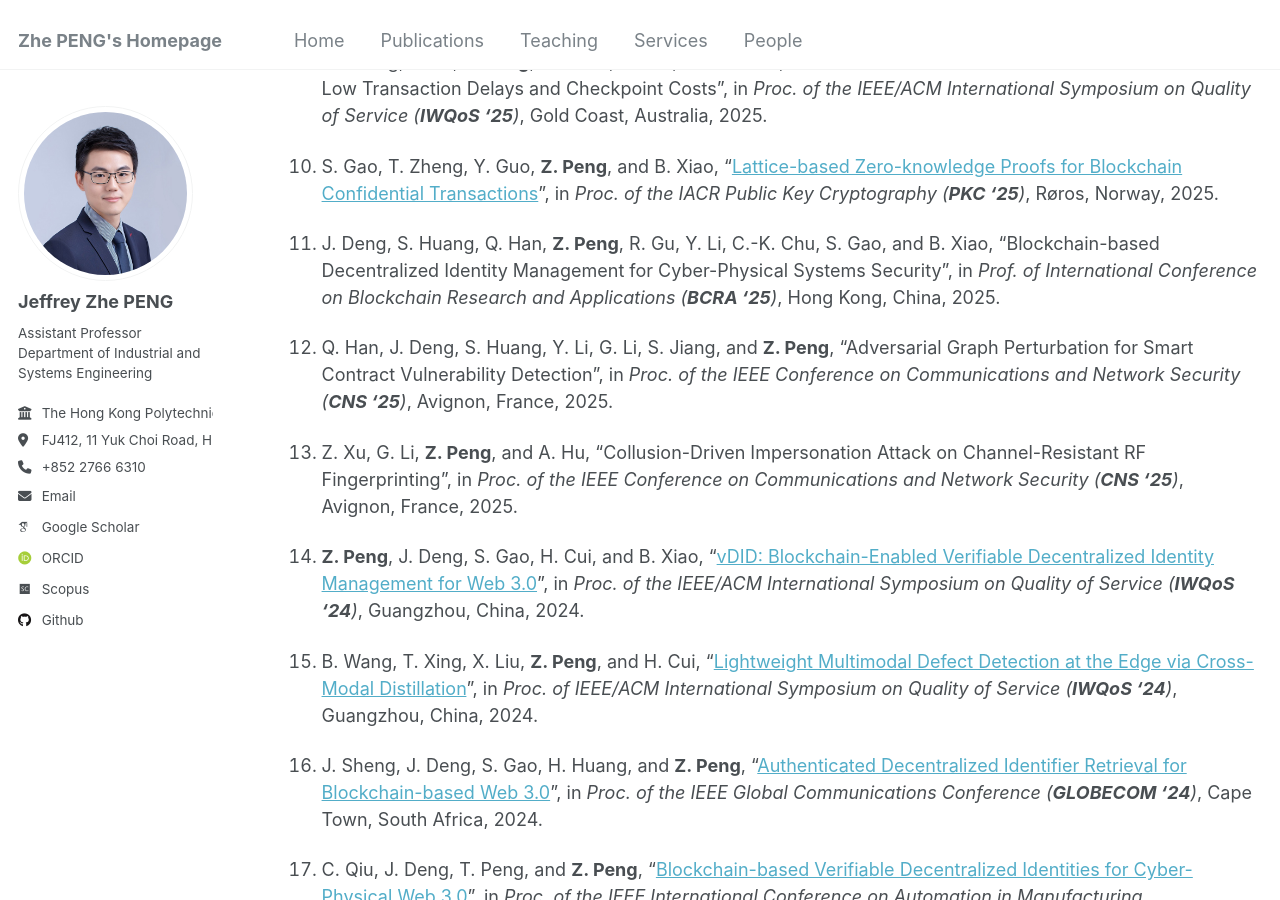
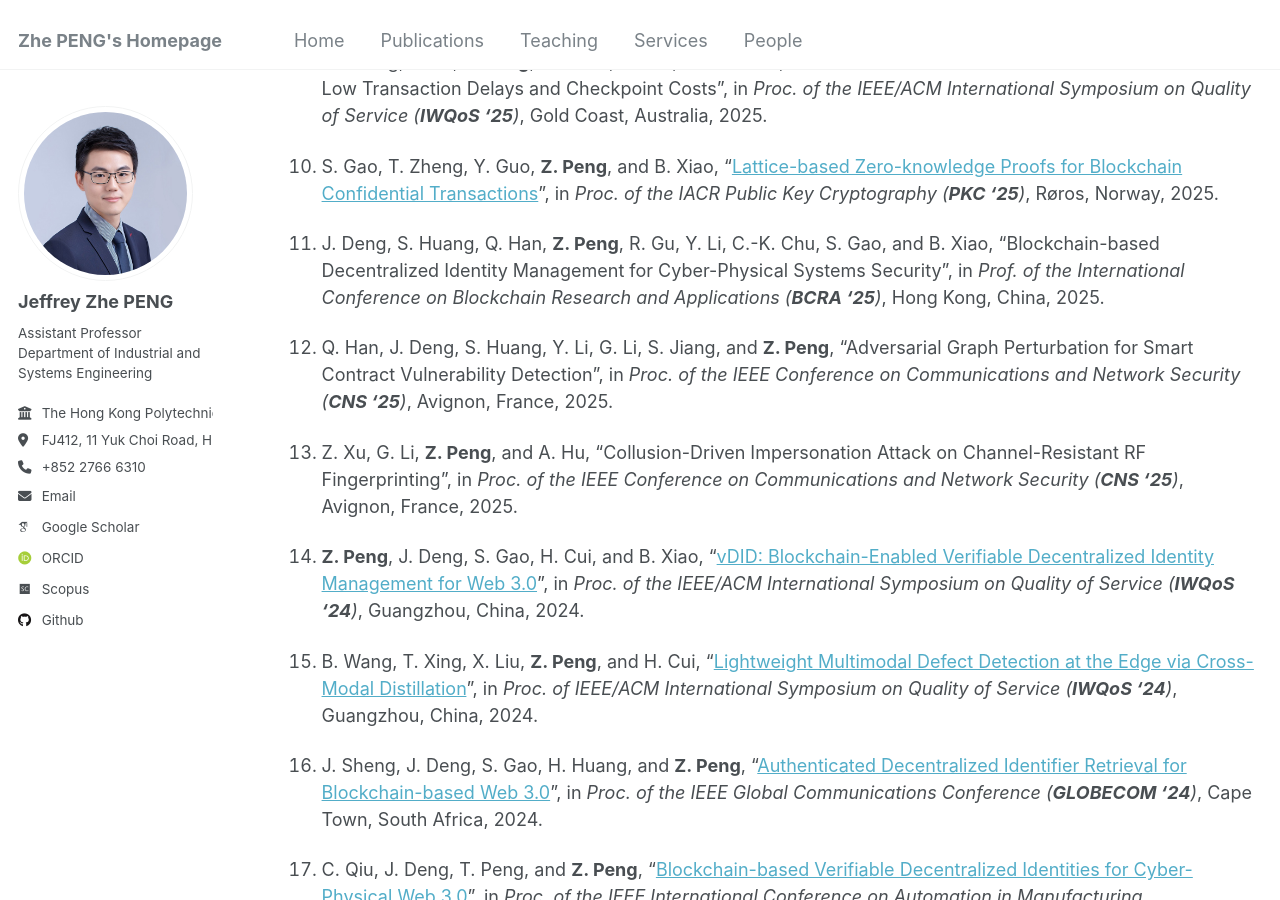
Before and after one commit to PENG-Zhe/peng-zhe.github.io, a Jekyll site: the page built from _pages/publications.md, in a window 1280 px wide and 900 px high, scrolled down 885 px. Built offline with Jekyll 4.4.1, drawn with Linux system fonts in a browser that asks for light colours; some web fonts are replaced.

Commit message:
Update publications.md

```diff
--- a/_pages/publications.md
+++ b/_pages/publications.md
@@ -24,7 +24,7 @@ layout: archive
 
 1. S. Gao, T. Zheng, Y. Guo, **Z. Peng**, and B. Xiao, "[Lattice-based Zero-knowledge Proofs for Blockchain Confidential Transactions](https://link.springer.com/chapter/10.1007/978-3-031-91832-2_5)", in _Proc. of the IACR Public Key Cryptography (**PKC '25**)_, Røros, Norway, 2025.
 
-1. J. Deng, S. Huang, Q. Han, **Z. Peng**, R. Gu, Y. Li, C.-K. Chu, S. Gao, and B. Xiao, "Blockchain-based Decentralized Identity Management for Cyber-Physical Systems Security", in _Prof. of International Conference on Blockchain Research and Applications (**BCRA '25**)_, Hong Kong, China, 2025.
+1. J. Deng, S. Huang, Q. Han, **Z. Peng**, R. Gu, Y. Li, C.-K. Chu, S. Gao, and B. Xiao, "Blockchain-based Decentralized Identity Management for Cyber-Physical Systems Security", in _Prof. of the International Conference on Blockchain Research and Applications (**BCRA '25**)_, Hong Kong, China, 2025.
 
 1. Q. Han, J. Deng, S. Huang, Y. Li, G. Li, S. Jiang, and **Z. Peng**, "Adversarial Graph Perturbation for Smart Contract Vulnerability Detection", in _Proc. of the IEEE Conference on Communications and Network Security (**CNS '25**)_, Avignon, France, 2025.
 
```
